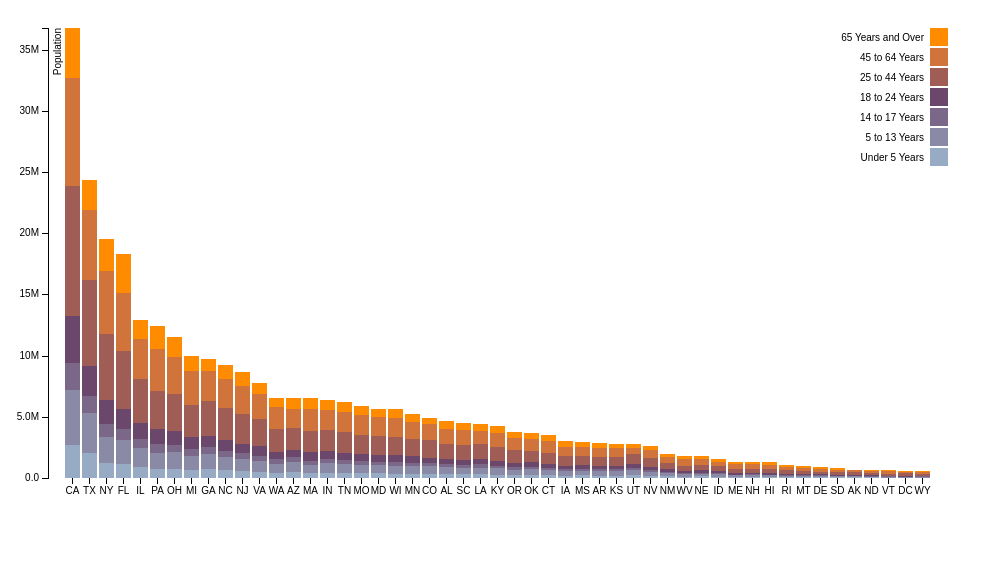
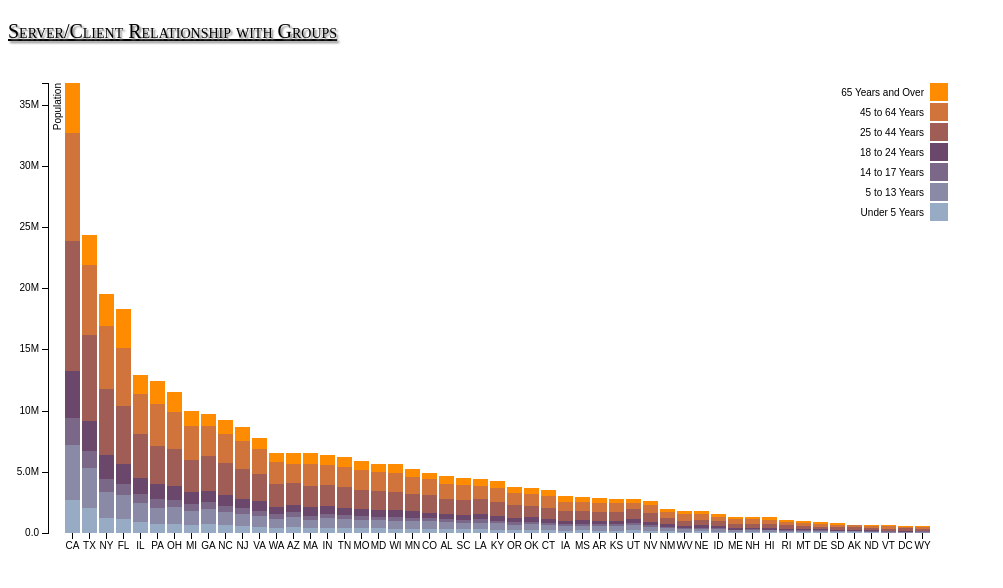
Before and after one commit to SCCapstone/ErlangRouters, a plain HTML site: page visualization/D3/stackedbarchart.html in a window 1280 px wide. Shown: the whole page, without its empty margins (0-1003 px from the left). Drawn offline with Linux system fonts and the light colour scheme.

Commit message:
D3 Visualizations

```diff
--- a/visualization/D3/stackedbarchart.html
+++ b/visualization/D3/stackedbarchart.html
@@ -1,6 +1,17 @@
 <!DOCTYPE html>
 <meta charset="utf-8">
+<title>Server/Client Relationship with Groups</title>
 <style>
+
+#title {
+	font-family: serif;
+	font-variant: small-caps;
+    font-size: 20px;
+    text-align: left;
+    text-decoration: underline;
+    text-shadow: 2px 2px 2px gray;
+}
+
 
 body {
   font: 10px sans-serif;
@@ -23,6 +34,7 @@ body {
 
 </style>
 <body>
+	<p id="title">Server/Client Relationship with Groups</p>
 <script type="text/javascript" src="d3.js"></script>
 <script>
 
```
